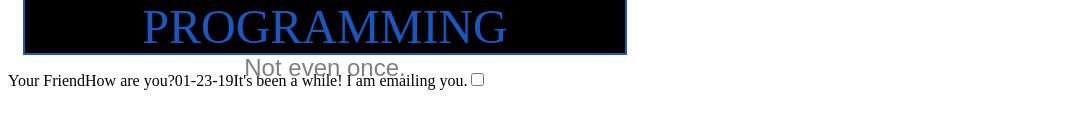
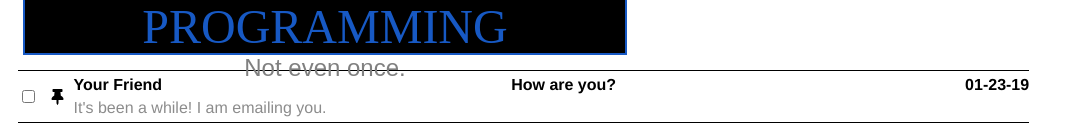
Before and after one commit to isaacpearl/proptypes-exercises, a React (Create React App) app: page / in a window 1280 px wide. Shown: the part 994-1124 px from the top of the page, without its empty margins (0-1082 px from the left). Before the commit the page ends 1092 px from the top, so only its background shows below. Built offline with nearby package versions, Linux system fonts and the light colour scheme.

Commit message:
finished email subject line css

```diff
--- a/public/index.html
+++ b/public/index.html
@@ -12,7 +12,7 @@
       manifest.json provides metadata used when your web app is installed on a
       user's mobile device or desktop. See https://developers.google.com/web/fundamentals/web-app-manifest/
     -->
-    <link rel="stylesheet" href="https://cdnjs.cloudflare.com/ajax/libs/font-awesome/4.7.0/css/font-awesome.min.css">
+    <link rel="stylesheet" href="https://use.fontawesome.com/releases/v5.7.2/css/all.css" integrity="sha384-fnmOCqbTlWIlj8LyTjo7mOUStjsKC4pOpQbqyi7RrhN7udi9RwhKkMHpvLbHG9Sr" crossorigin="anonymous">
 
     <link rel="manifest" href="%PUBLIC_URL%/manifest.json" />
     <!--
--- a/src/index.css
+++ b/src/index.css
@@ -14,6 +14,18 @@
 /*
 envelope styles
 */
+
+
+
+/*
+FROM FLEXBOX FROG GAME:
+
+flex-flow: column-reverse wrap-reverse;
+align-content: space-between;
+justify-content: center;
+
+*/
+
 
 .envelope {
 	width: 650px;
@@ -143,3 +155,70 @@
 	font-family: Arial;
 	font-size: 1.5em;
 }
+
+
+/*
+email styles
+*/
+
+.email {
+	width: 80%;
+	/* max-height: 80px; experiment with this*/
+	display: grid;
+	grid-template: 1fr 1fr / 5% 95%;
+	margin: 10px;
+	border-top: 1px solid  #000000;
+	border-bottom: 1px solid  #000000;
+	font-size: 1em;
+	font-family: Helvetica;
+}
+
+.email .sender {
+
+}
+
+.email .subject {
+
+}
+
+.email .date {
+
+}
+
+.email .message {
+	grid-column: 2 / 3;
+	grid-row: 2 / 3;
+	padding-bottom: 5px;
+	padding-top: 2.5px;
+	margin-left: 5px;
+	color: #8c8c8c;
+}
+
+.email .buttons .checkbox {
+
+}
+
+.email .buttons .pin-icon {
+	margin-right: 5px;
+}
+
+.email .buttons {
+	grid-column: 1 / 2;
+	grid-row: 1 / 3;
+	display: flex;
+	justify-content: space-between;
+	align-items: center;
+
+}
+
+.email .info {
+	grid-column: 2 / 3;
+	grid-row: 1 / 1;
+	display: flex;
+	justify-content: space-between;
+	padding-top: 5px;
+	padding-bottom: 2.5px;
+	margin-left: 5px;
+	font-weight: bold;
+
+}
--- a/src/index.js
+++ b/src/index.js
@@ -163,37 +163,41 @@
 function Email({ email }) {
 	return (
 		<div className="email">
-			<EmailSender sender={email.sender}/>
-			<EmailSubject subject={email.subject}/>
-			<EmailDate date={email.date}/>
+			<div className="info">
+				<EmailSender sender={email.sender}/>
+				<EmailSubject subject={email.subject}/>
+				<EmailDate date={email.date}/>
+			</div>
 			<EmailMessage message={email.message}/>
-			<CheckBox/>
-			<PinIcon/>
+			<div className="buttons">
+				<CheckBox/>
+				<PinIcon/>
+			</div>
 		</div>
 	);
 }
 
 function EmailSender({ sender }) {
 	return(
-		<span className="email-sender">{sender}</span>
+		<span className="sender">{sender}</span>
 	);
 }
 
 function EmailSubject({ subject }) {
 	return(
-		<span className="email-subject">{subject}</span>
+		<span className="subject">{subject}</span>
 	);
 }
 
 function EmailDate({ date }) {
 	return(
-		<span className="email-date">{date}</span>
+		<span className="date">{date}</span>
 	);
 }
 
 function EmailMessage({ message }) {
 	return(
-		<span className="email-message">{message}</span>
+		<span className="message">{message}</span>
 	);
 }
 
@@ -205,10 +209,9 @@
 
 function PinIcon() {
 	return(
-		<span className="pin-icon"></span>
+		<span className="fas fa-thumbtack pin-icon"></span>
 	);
 }
-
 
 var testEmail = {
 	sender: "Your Friend",
```
